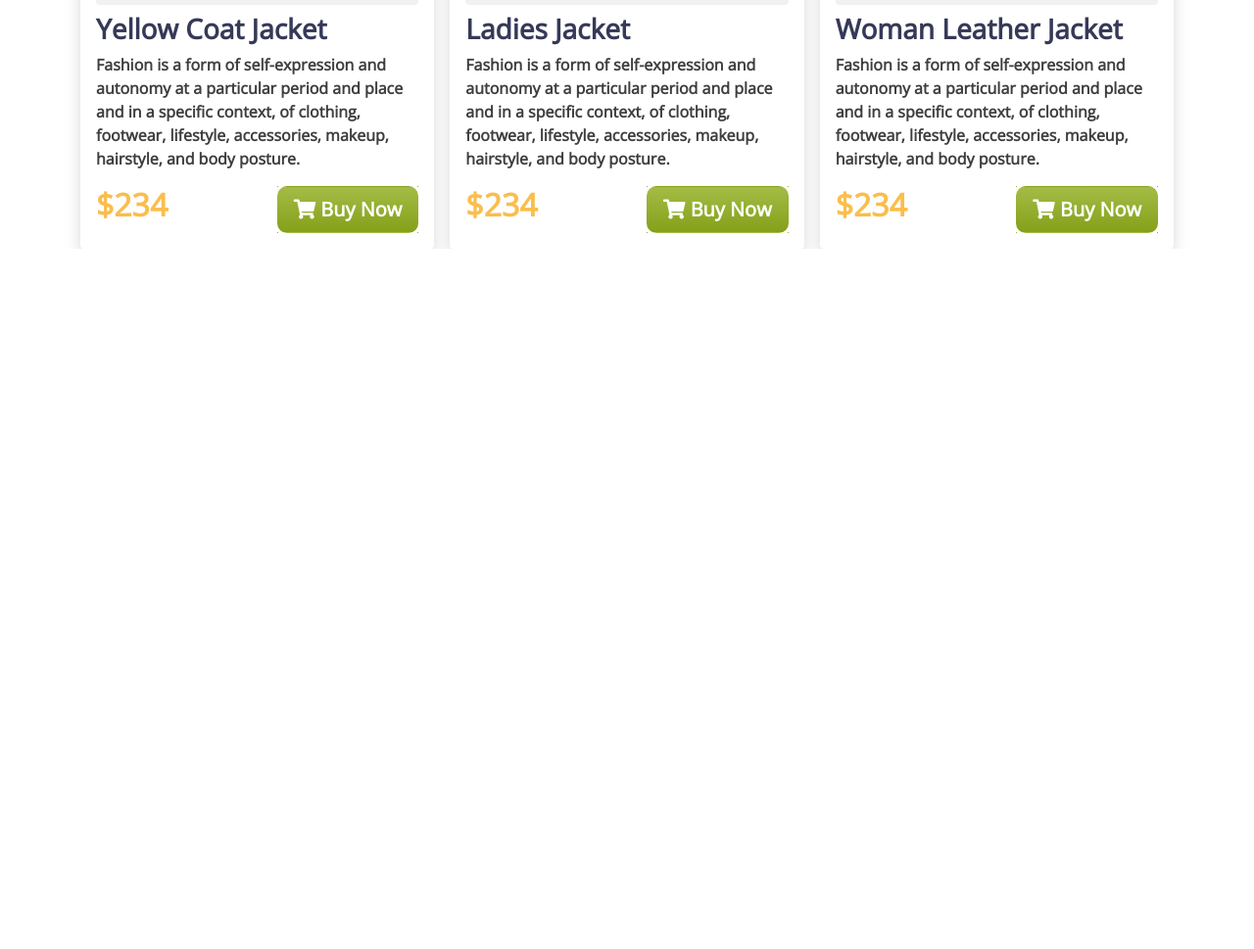
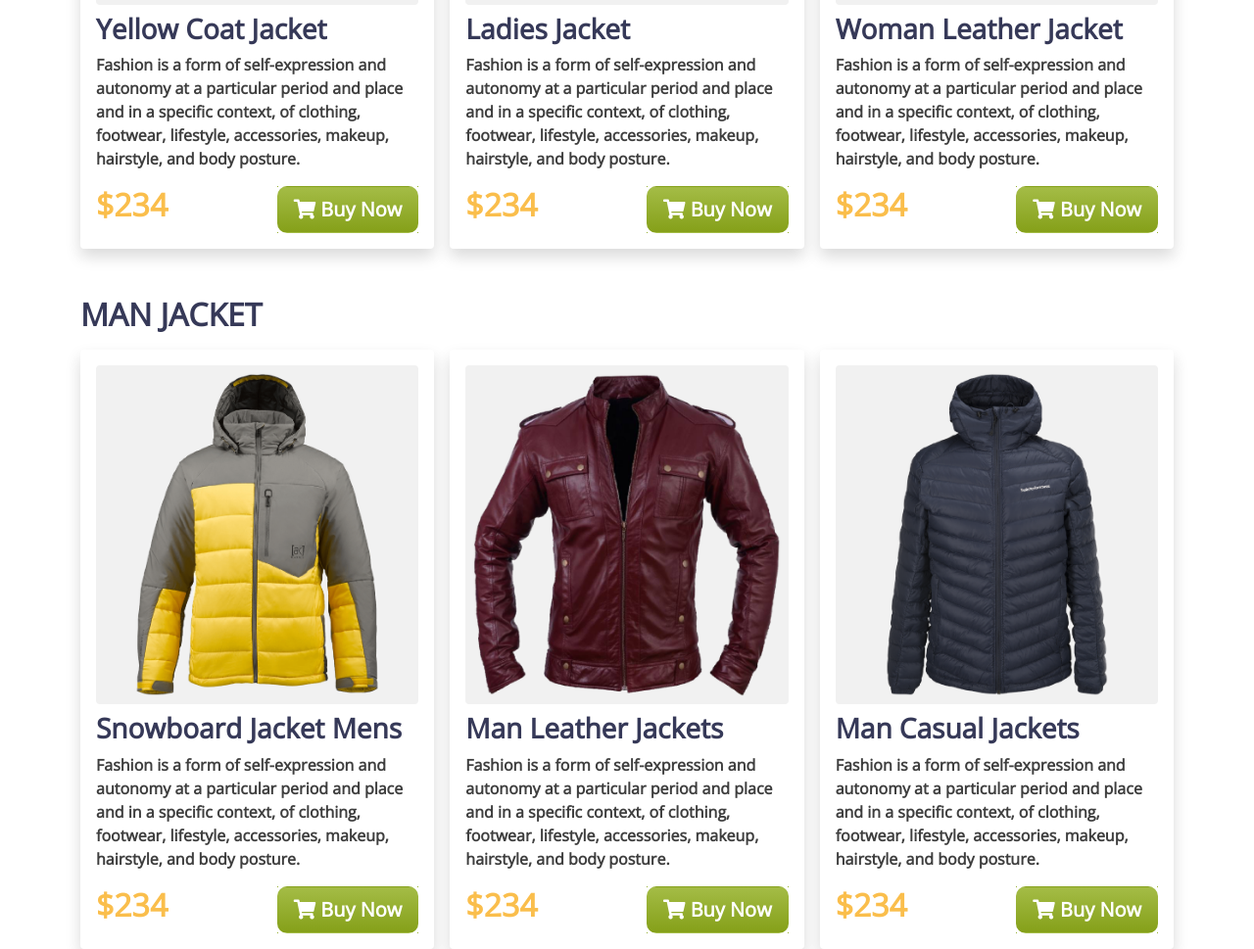
Before and after one commit to Salman-S-Rahman/Penguin, a plain HTML site: page index.html in a window 1280 px wide. Shown: the part 1091-2060 px from the top of the page at 98% size. Before the commit the page ends 1345 px from the top, so only its background shows below. Drawn offline with nearby package versions, Linux system fonts and the light colour scheme.

Commit message:
man jacket part end

```diff
--- a/index.html
+++ b/index.html
@@ -154,6 +154,92 @@
             </div>
         </section>
         <!-- ====== woman jacket part end ========= -->
+        <section id="womanJacket_part" class="mt-5">
+            <div class="container">
+                <h2 class="fs-2 text-uppercase mb-3 fw-bold title">Man Jacket</h2>
+                <div class="row g-3">
+                    <div class="col-xl-4 col-md-6 col-sm-12">
+                        <div class="woman_jacket p-3 shadow rounded">
+                            <div class="jacket_img jacket_bg p-2 rounded">
+                                <img src="images/jacket-4.png" class="img-fluid" alt="">
+                            </div>
+                            <div class="jacket_details pt-2">
+                                <h3 class="fw-bold fs-3">Snowboard Jacket Mens </h3>
+                                <p class="fw-bold">Fashion is a form of self-expression and autonomy at a particular
+                                    period and place
+                                    and in
+                                    a specific context, of clothing, footwear, lifestyle, accessories, makeup,
+                                    hairstyle,
+                                    and body posture. </p>
+                                <div class="d-flex justify-content-between">
+                                    <div class="price">
+                                        <h2 class="fw-bold">$234</h2>
+                                    </div>
+                                    <div class="buy_now">
+                                        <button class="btn btn-lg btn-color fw-bold"><i
+                                                class="fas fa-shopping-cart"></i> Buy
+                                            Now</button>
+                                    </div>
+                                </div>
+                            </div>
+                        </div>
+                    </div>
+                    <div class="col-xl-4 col-md-6 col-sm-12">
+                        <div class="woman_jacket p-3 shadow rounded">
+                            <div class="jacket_img jacket_bg p-2 rounded">
+                                <img src="images/jacket-5.png" class="img-fluid" alt="">
+                            </div>
+                            <div class="jacket_details pt-2">
+                                <h3 class="fw-bold fs-3">Man Leather Jackets </h3>
+                                <p class="fw-bold">Fashion is a form of self-expression and autonomy at a particular
+                                    period and place
+                                    and in
+                                    a specific context, of clothing, footwear, lifestyle, accessories, makeup,
+                                    hairstyle,
+                                    and body posture. </p>
+                                <div class="d-flex justify-content-between">
+                                    <div class="price">
+                                        <h2 class="fw-bold">$234</h2>
+                                    </div>
+                                    <div class="buy_now">
+                                        <button class="btn btn-lg btn-color fw-bold"><i
+                                                class="fas fa-shopping-cart"></i> Buy
+                                            Now</button>
+                                    </div>
+                                </div>
+                            </div>
+                        </div>
+                    </div>
+                    <div class="col-xl-4 col-md-6 col-sm-12">
+                        <div class="woman_jacket p-3 shadow rounded">
+                            <div class="jacket_img jacket_bg p-2 rounded">
+                                <img src="images/jacket-6.png" class="img-fluid" alt="">
+                            </div>
+                            <div class="jacket_details pt-2">
+                                <h3 class="fw-bold fs-3">Man Casual Jackets </h3>
+                                <p class="fw-bold">Fashion is a form of self-expression and autonomy at a particular
+                                    period and place
+                                    and in
+                                    a specific context, of clothing, footwear, lifestyle, accessories, makeup,
+                                    hairstyle,
+                                    and body posture. </p>
+                                <div class="d-flex justify-content-between">
+                                    <div class="price">
+                                        <h2 class="fw-bold">$234</h2>
+                                    </div>
+                                    <div class="buy_now">
+                                        <button class="btn btn-lg btn-color fw-bold"><i
+                                                class="fas fa-shopping-cart"></i> Buy
+                                            Now</button>
+                                    </div>
+                                </div>
+                            </div>
+                        </div>
+                    </div>
+                </div>
+            </div>
+        </section>
+        <!-- ====== man jacket part end ========= -->
 
     </main>
     <!-- ========== header part end ========= -->
```
